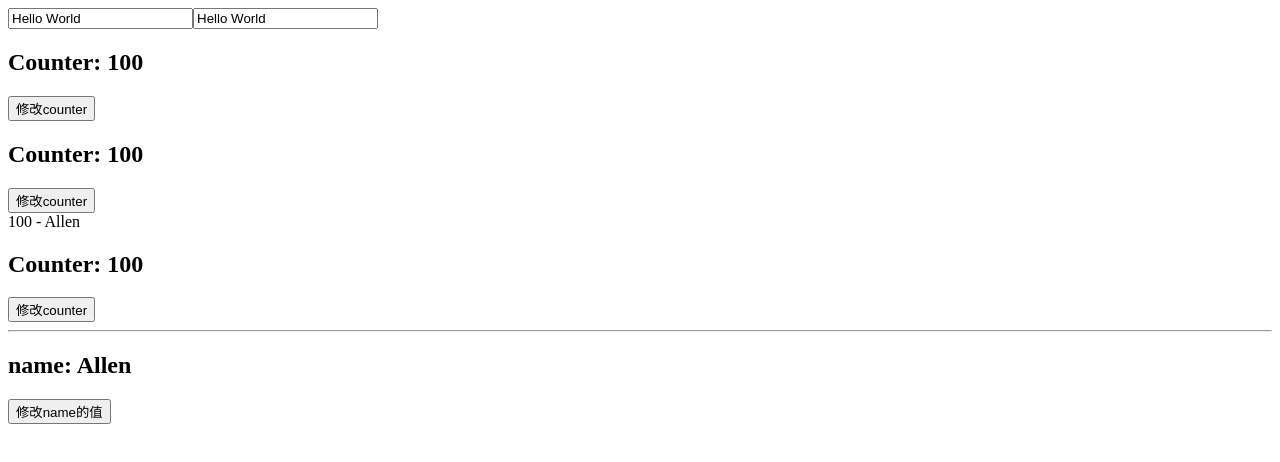
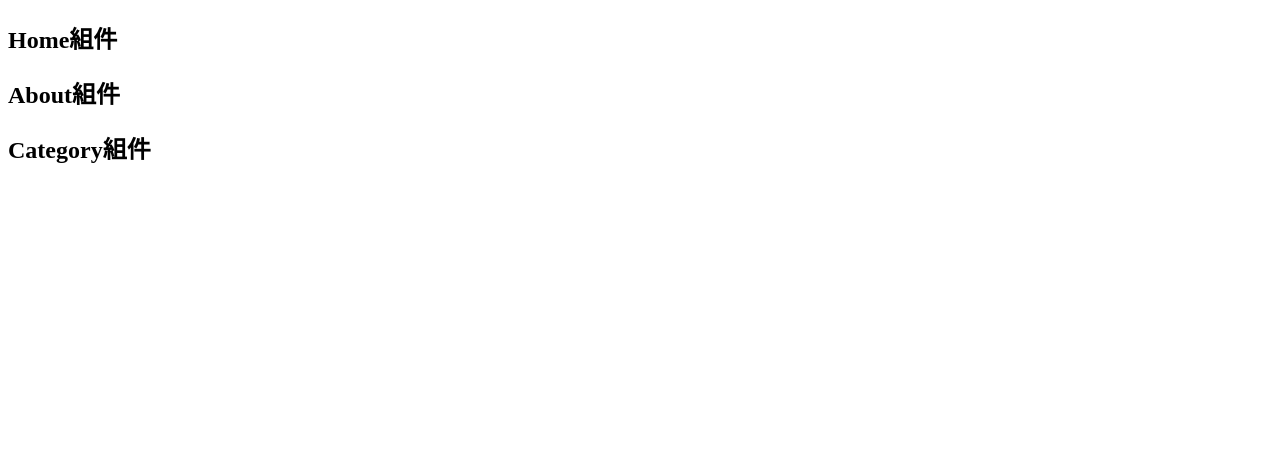
Before and after one commit to AllenHuang101/VuePractise, a Vue app in the folder 03_learn_component/: page / in a window 1280 px wide. Shown: the top 462 px of the page. Built offline with nearby package versions, Linux system fonts and the light colour scheme.

Commit message:
update 03_learn_component

```diff
--- /dev/null
+++ b/03_learn_component/src/16_組件的混入Mixin/App.vue
@@ -0,0 +1,24 @@
+<template>
+  <div>
+    <home></home>
+    <about></about>
+    <category></category>
+  </div>
+</template>
+
+<script>
+  import Home from './views/Home.vue'
+  import About from './views/About.vue'
+  import Category from './views/Category.vue'
+
+  export default {
+    components: {
+      Home,
+      About,
+      Category
+    }
+  }
+</script>
+
+<style scoped>
+</style>
--- /dev/null
+++ b/03_learn_component/src/16_組件的混入Mixin/mixins/message-mixin.js
@@ -0,0 +1,10 @@
+export default {
+  data() {
+    return {
+      message: "Hello World"
+    }
+  },
+  created() {
+    console.log("message:", this.message)
+  }
+}
--- /dev/null
+++ b/03_learn_component/src/16_組件的混入Mixin/views/About.vue
@@ -0,0 +1,14 @@
+<template>
+  <h2>About組件</h2>
+</template>
+
+<script>
+  import messageMixin from '../mixins/message-mixin'
+
+  export default {
+    mixins: [messageMixin]
+  }
+</script>
+
+<style scoped>
+</style>
--- /dev/null
+++ b/03_learn_component/src/16_組件的混入Mixin/views/Category.vue
@@ -0,0 +1,13 @@
+<template>
+  <h2>Category組件</h2>
+</template>
+
+<script>
+import messageMixin from '../mixins/message-mixin';
+
+export default {
+  mixins: [messageMixin],
+};
+</script>
+
+<style scoped></style>
--- /dev/null
+++ b/03_learn_component/src/16_組件的混入Mixin/views/Home.vue
@@ -0,0 +1,24 @@
+<template>
+  <h2>Home組件</h2>
+</template>
+
+<script>
+import messageMixin from '../mixins/message-mixin';
+
+export default {
+  // options api
+  components: {},
+  mixins: [messageMixin],
+  data() {
+    return {
+      homeNames: ['abc', 'cba'],
+    };
+  },
+  methods: {},
+  created() {
+    console.log('home created');
+  },
+};
+</script>
+
+<style scoped></style>
--- a/03_learn_component/src/main.js
+++ b/03_learn_component/src/main.js
@@ -1,4 +1,4 @@
 import { createApp } from 'vue';
-import App from './15_組件的v-model/App';
+import App from './16_組件的混入Mixin/App';
 
 createApp(App).mount('#app');
```
